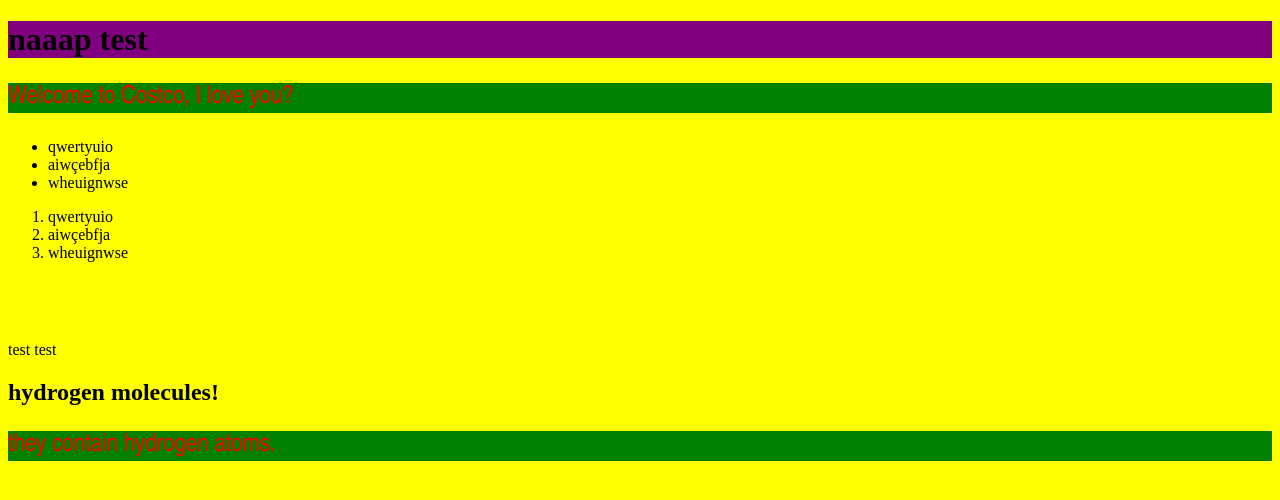
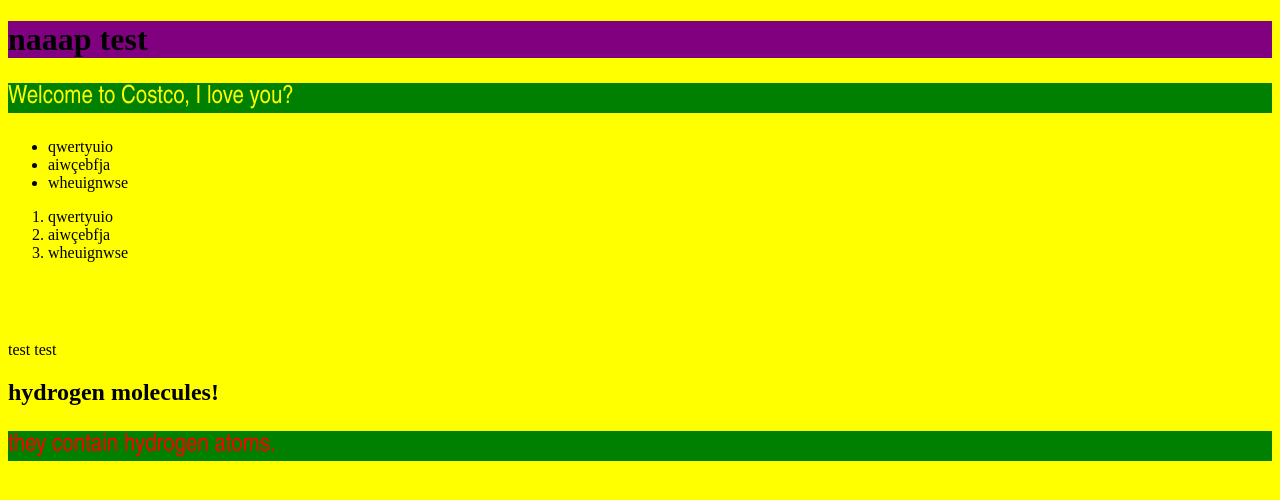
Before and after one commit to naaap/naaap.github.io, a Jekyll site: the page about/index.html, which Jekyll copies as it is, in a window 1280 px wide. Shown: the top 500 px of the page. Built offline with Jekyll 4.4.1, drawn with Linux system fonts in a browser that asks for light colours.

Commit message:
Update index.html

```diff
--- a/about/index.html
+++ b/about/index.html
@@ -16,6 +16,10 @@
 				font-family: 'Arial Narrow', sans-serif;
 				font-size: 25px;
 			}
+
+			p.yellow {
+				color: yellow;
+			}
 		</style>
 		<title>
 			test page
@@ -25,7 +29,7 @@
 		<h1>
 			naaap test
 		</h1>
-		<p>
+		<p class = "yellow">
 			Welcome to Costco, I love you?
 			<ul>
 				<li> qwertyuio </li>
```
